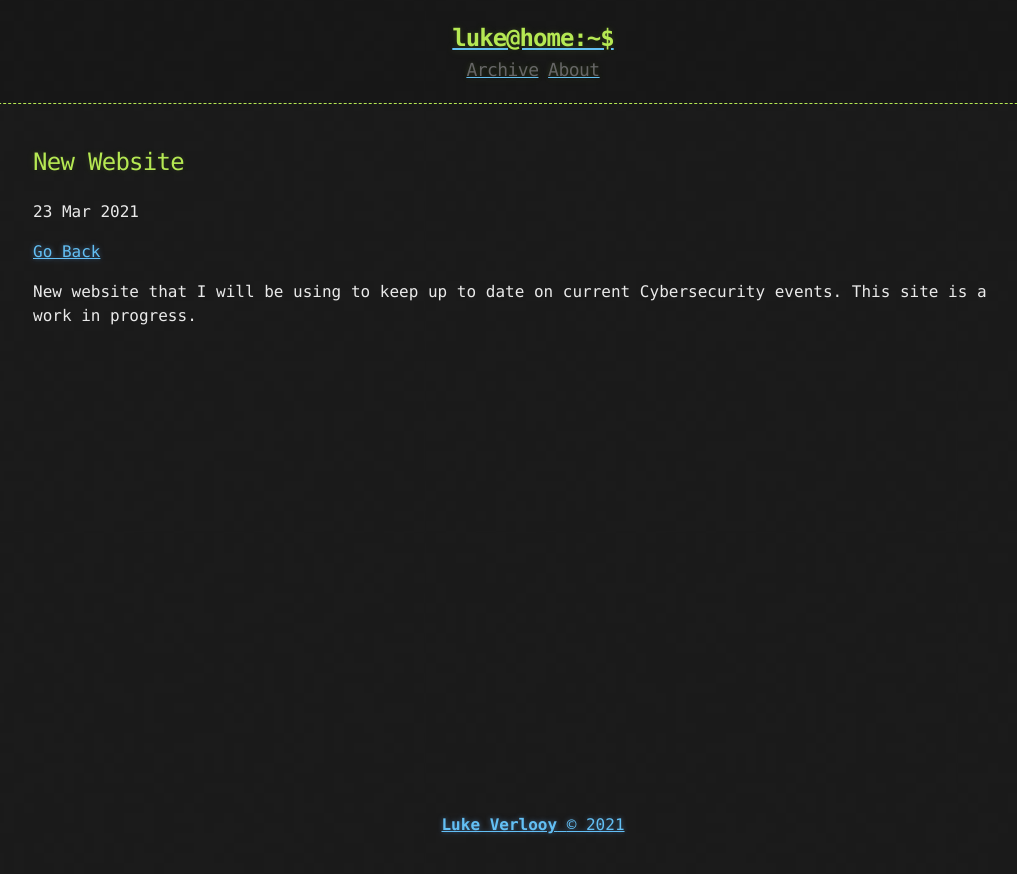
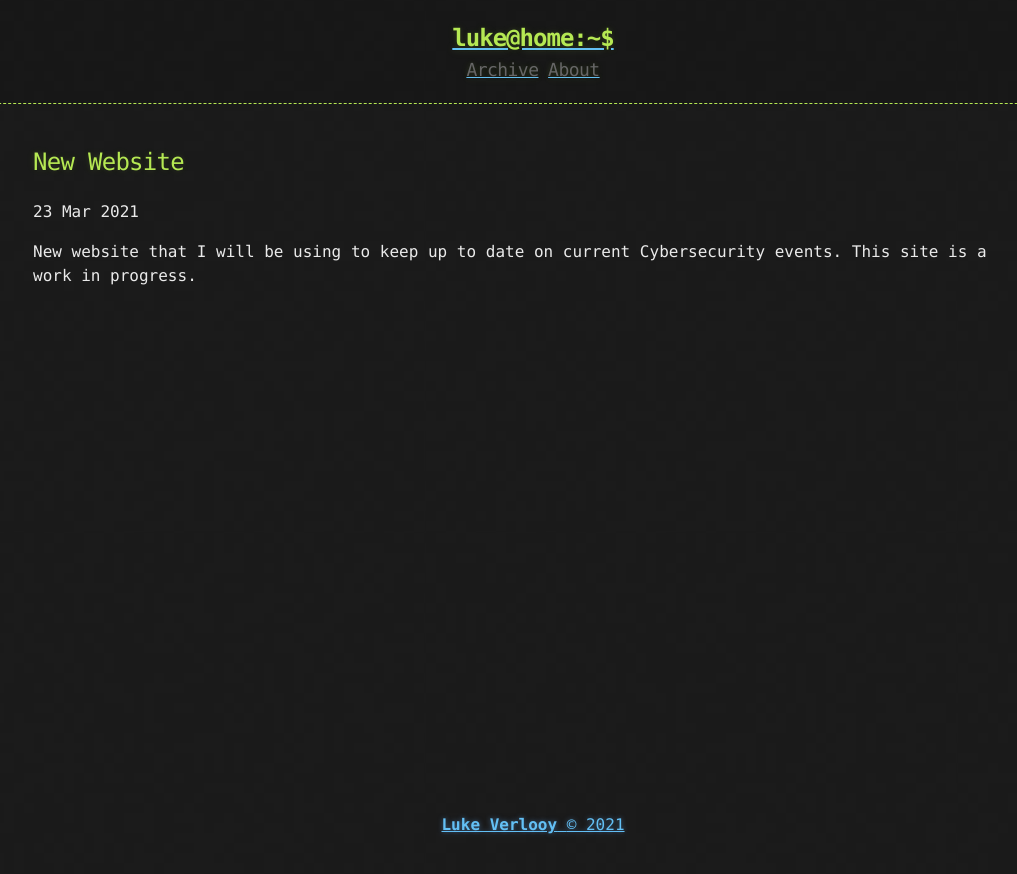
Before and after one commit to verlooy/verlooy.github.io, a Jekyll site: the page built from _posts/2021-03-23-blog1.md, in a window 1280 px wide. Shown: the top 874 px of the page, without its empty margins (107-1124 px from the left). Built offline with Jekyll 4.4.1, drawn with Linux system fonts in a browser that asks for light colours.

Commit message:
small change

```diff
--- a/_posts/2021-03-23-blog1.md
+++ b/_posts/2021-03-23-blog1.md
@@ -3,6 +3,5 @@ title: New Website
 published: true
 ---
 
-[Go Back](https://lukeverlooy.com)
 
 New website that I will be using to keep up to date on current Cybersecurity events. This site is a work in progress.
```
